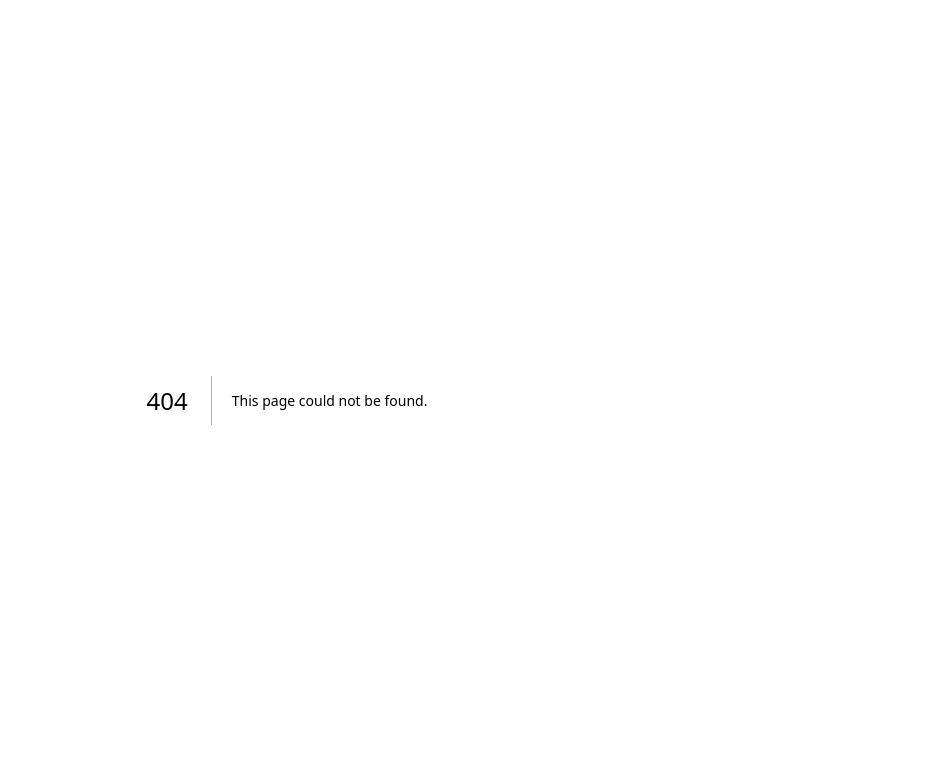
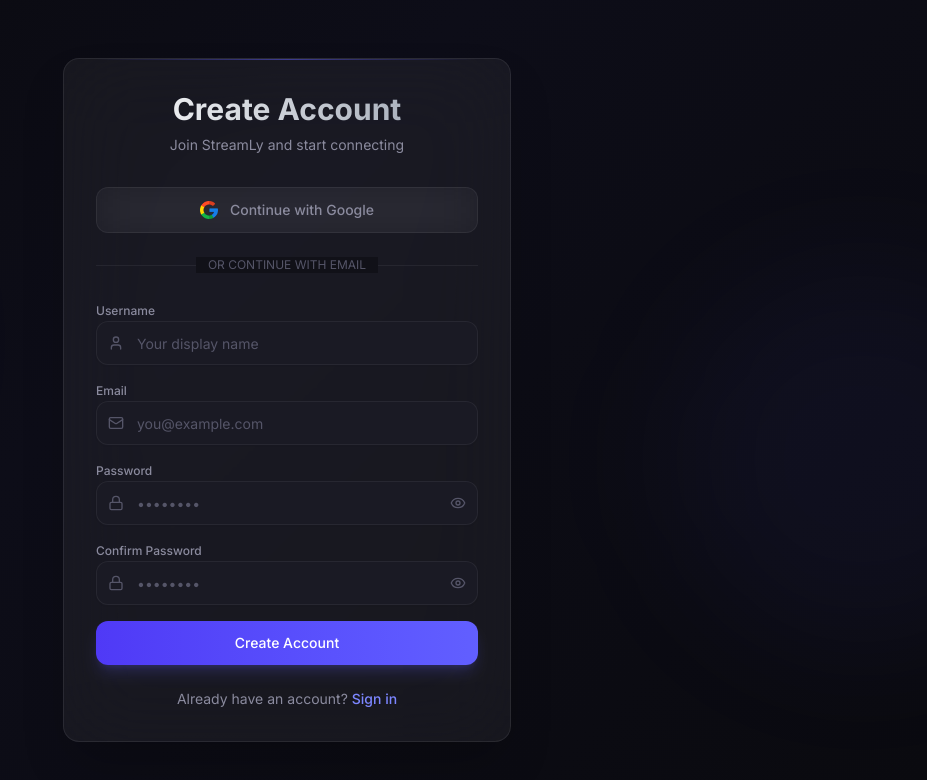
Before and after one commit to tanuj-j18/StreamLy, a Next.js app in the folder frontend/: page /signup in a window 1280 px wide. Before the commit this address had no page. Shown: the top 780 px of the page, without its empty margins (353-1280 px from the left). Built offline with nearby package versions, Linux system fonts and the light colour scheme; no server answers.

Commit message:
feat(home): design initial landing page hero section and feature grid

```diff
--- /dev/null
+++ b/frontend/src/app/signup/page.tsx
@@ -0,0 +1,9 @@
+import Signup from "@/components/Signup";
+
+export default function Home(){
+    return(
+        <>
+            <Signup></Signup>
+        </>
+    )
+}
```
Also changed, not shown: 1 other file (tests, documents, lock files or other folders).
